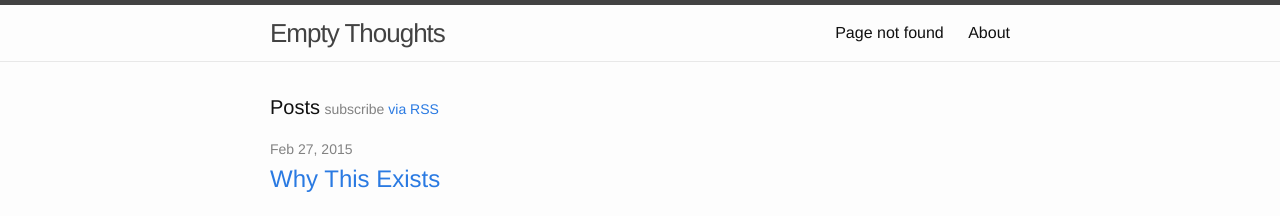
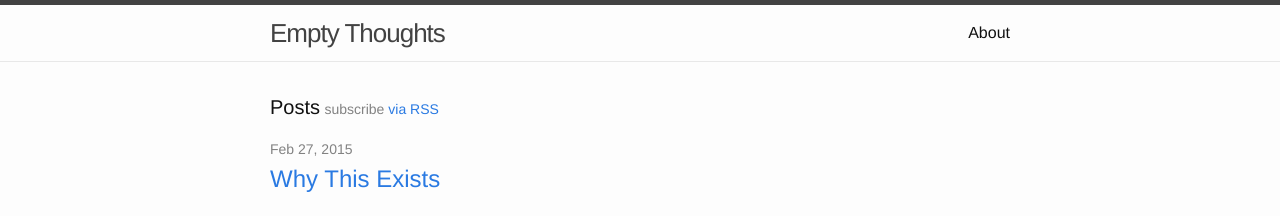
Before and after one commit to TheEmpty/theempty.github.io, a Jekyll site: the page built from index.html, in a window 1280 px wide. Shown: the top 216 px of the page. Built offline with Jekyll 4.4.1, drawn with Linux system fonts in a browser that asks for light colours.

Commit message:
Remove title of 404 so it doesn't show in link bar

```diff
--- a/404.md
+++ b/404.md
@@ -1,6 +1,5 @@
 ---
 layout: page
-title: Page not found
 ---
 
 # Whoa!
```
